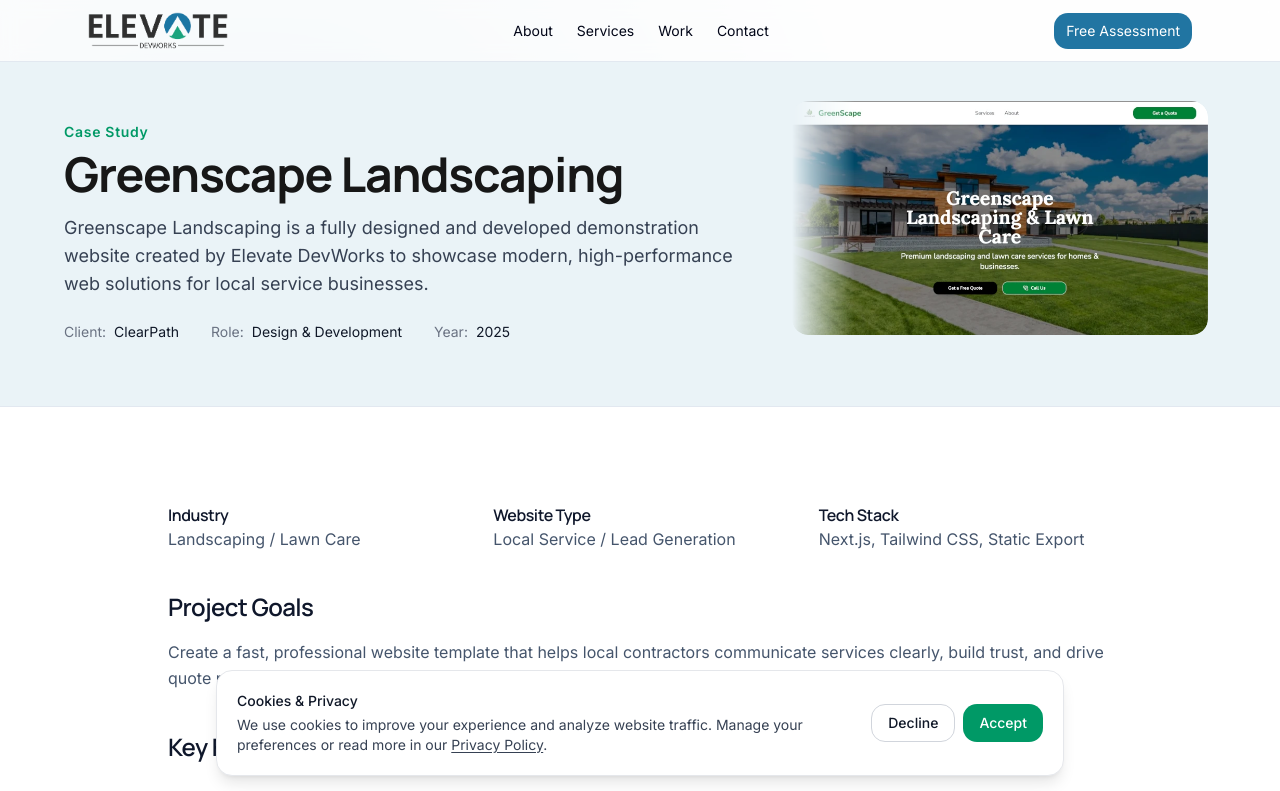
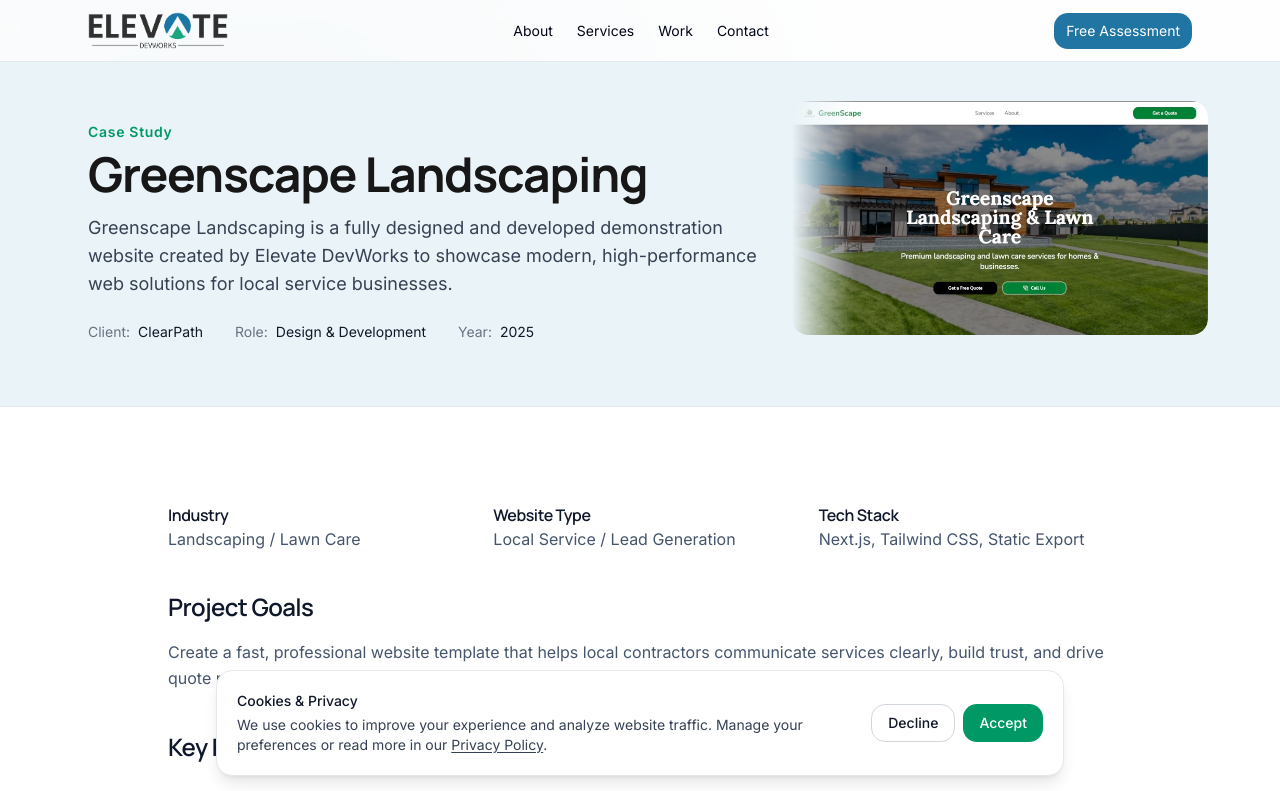
Before and after one commit to chrisowensdev/elevatedevworks-site, a Next.js app: page /work/greenscape in a window 1280 px wide. Shown: the top 791 px of the page. Built offline with nearby package versions, Linux system fonts and the light colour scheme.

Commit message:
Add padding to case study header

```diff
--- a/src/app/(marketing)/work/_components/CaseStudyHeader.tsx
+++ b/src/app/(marketing)/work/_components/CaseStudyHeader.tsx
@@ -58,7 +58,7 @@
 			{/* Make room on desktop for the overlapping image on the right */}
 			<div
 				className={cn(
-					"relative mx-auto max-w-6xl  pt-16 pb-10 sm:pt-5 sm:pb-16",
+					"relative mx-auto max-w-6xl px-6 pt-16 pb-10 sm:pt-5 sm:pb-16",
 					// add right padding only on large screens to avoid text under-image
 					"lg:pr-[28rem]",
 					innerClassName
```
